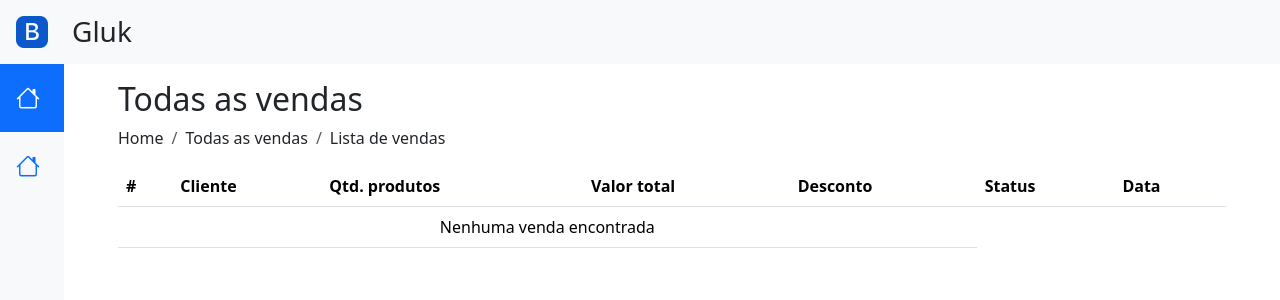
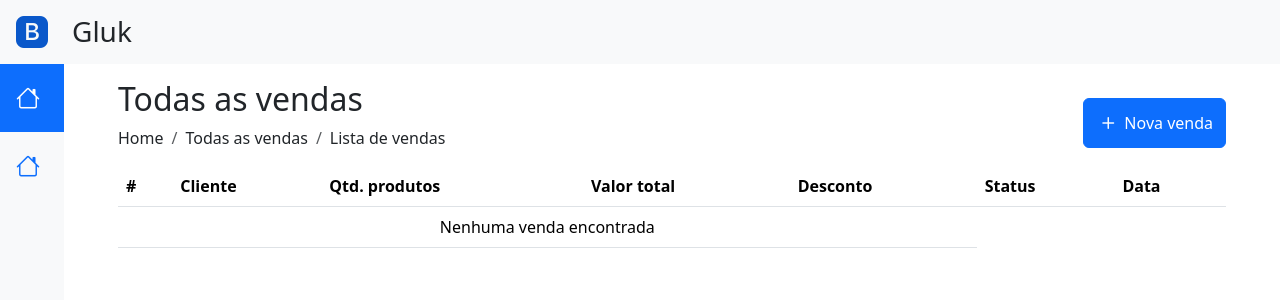
Before and after one commit to felipe-bergamaschi/gluk, a React (Vite) app in the folder frontend/: page / in a window 1280 px wide. Shown: the top 300 px of the page. Built offline with nearby package versions, Linux system fonts and the light colour scheme.

Commit message:
feat: add actions

```diff
--- a/frontend/src/app/index.tsx
+++ b/frontend/src/app/index.tsx
@@ -4,10 +4,15 @@ import { formatCurrency } from '@/utils/formatCurrency'
 import Decimal from 'decimal.js'
 import { format } from 'timeago.js';
 import { formatDate } from '@/utils/formateDate';
+import { Button } from '@/components/button';
+import { useNavigate } from 'react-router';
+import { Icon } from '@/components/icon';
 
 export default function Page() {
   const dataLocal = localStorage.getItem('GLUK:orders') ?? '{}'
   const data: Order[] = JSON.parse(dataLocal)
+
+  const navigation = useNavigate()
 
   function getStatus(status: string) {
     switch (status) {
@@ -22,10 +27,20 @@ export default function Page() {
     }
   }
 
+  function NewOrder() {
+    return (
+      <Button onClick={() => navigation('new-order')}>
+        <Icon name='plus' />
+        Nova venda
+      </Button>
+    )
+  }
+
   return (
     <CommonLayout
       title='Todas as vendas'
       breadcrumbs={['Lista de vendas']}
+      actions={<NewOrder />}
     >
       <div className="bd-example">
         <table className="table table-hover">
--- a/frontend/src/components/layouts/common/body/index.tsx
+++ b/frontend/src/components/layouts/common/body/index.tsx
@@ -1,12 +1,15 @@
 export interface BodyProps {
   title: string;
   breadcrumbs?: string[];
-  children: React.ReactNode
+  children: React.ReactNode;
+  actions?: React.ReactNode;
 }
 
-export function Body({ children, title, breadcrumbs }: BodyProps) {
+export function Body({ children, title, breadcrumbs, actions }: BodyProps) {
   return (
     <div className="container d-flex flex-column p-3 overflow-x-auto">
+      <div className="d-flex align-items-center justify-content-between">
+        <div>
           <h2> {title} </h2>
 
           <nav aria-label="breadcrumb">
@@ -21,6 +24,12 @@ export function Body({ children, title, breadcrumbs }: BodyProps) {
               ))}
             </ol>
           </nav>
+        </div>
+
+        <div>
+          {actions}
+        </div>
+      </div>
 
       {children}
     </div>
--- a/frontend/src/components/layouts/common/index.tsx
+++ b/frontend/src/components/layouts/common/index.tsx
@@ -8,7 +8,7 @@ interface CommonLayoutProps extends BodyProps {
   // children: React.ReactNode
 }
 
-export function CommonLayout({ children, title, breadcrumbs, sidebar }: CommonLayoutProps) {
+export function CommonLayout({ children, title, breadcrumbs, sidebar, actions }: CommonLayoutProps) {
   return (
     <div className="w-100 h-100 overflow-hidden d-flex">
       <Sidebar />
@@ -17,7 +17,7 @@ export function CommonLayout({ children, title, breadcrumbs, sidebar }: CommonLa
         <Header />
 
         <div className="bg-body flex-fill d-flex overflow-hidden">
-          <Body title={title} breadcrumbs={breadcrumbs}>
+          <Body title={title} breadcrumbs={breadcrumbs} actions={actions}>
             {children}
           </Body>
 
```
Lines whose indentation alone changed are shown as unchanged.
